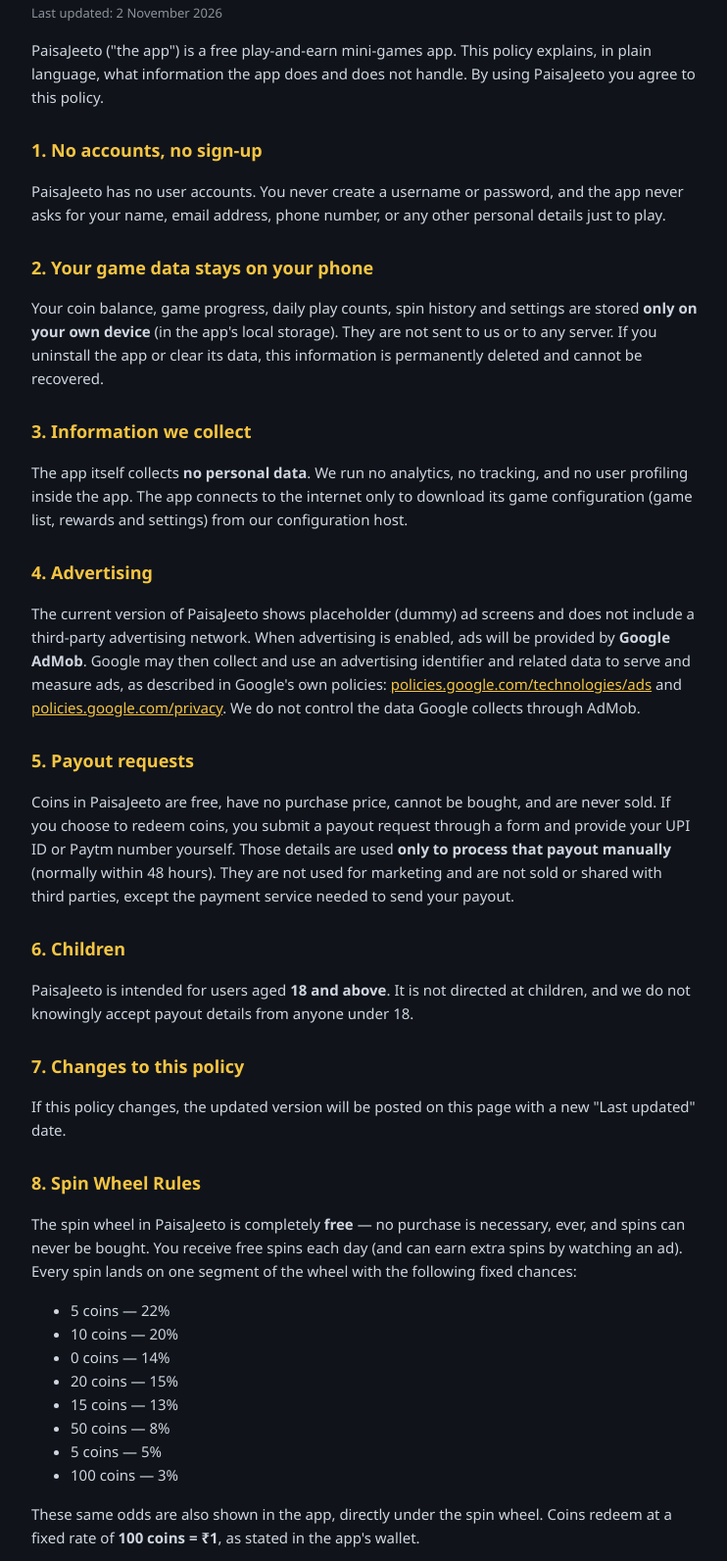
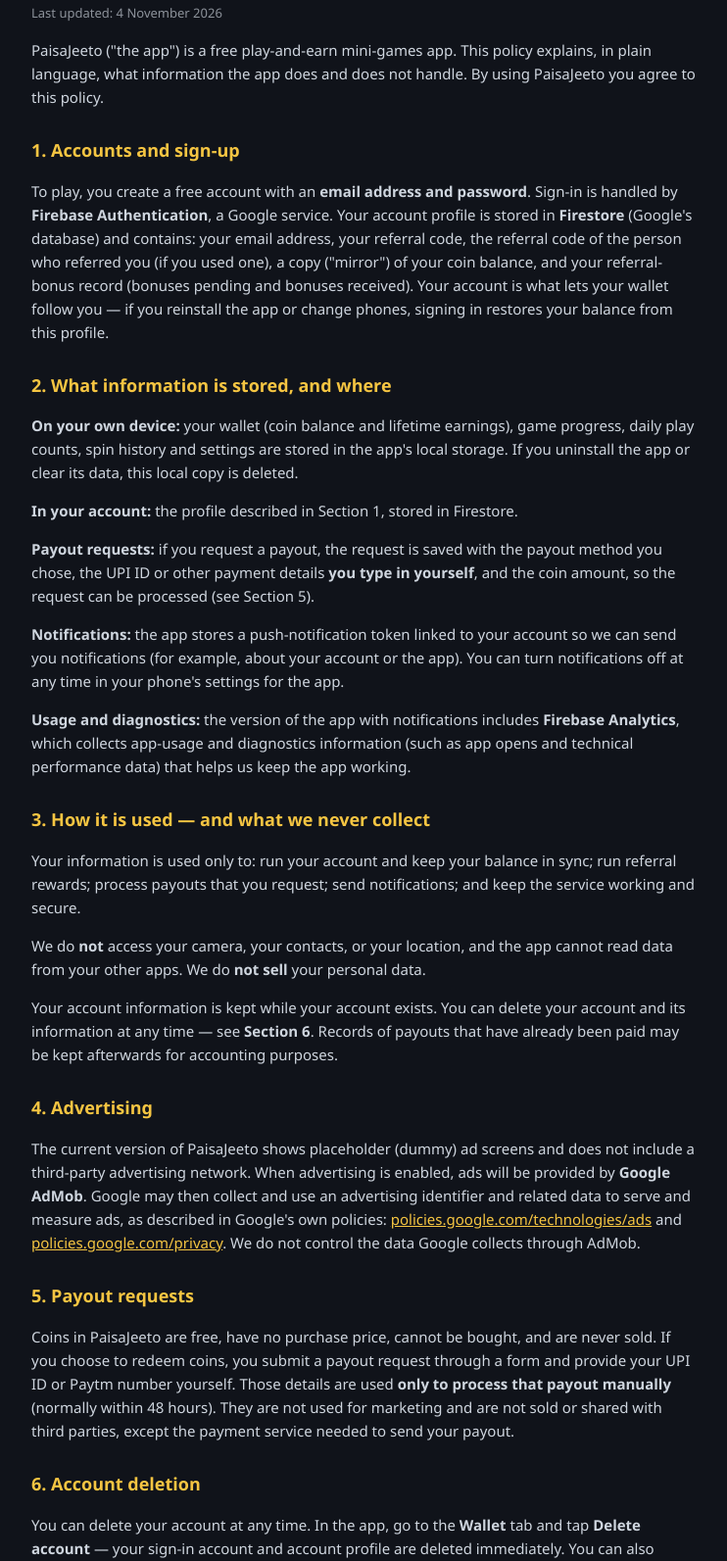
Before and after one commit to paisajeeto/paisajeeto, a plain HTML site: page privacy.html in a window 1280 px wide. Shown: the part 93-1686 px from the top of the page at 98% size, without its empty margins (268-1010 px from the left). Drawn offline with Linux system fonts and the light colour scheme.

Commit message:
Account deletion page + truthful privacy policy

```diff
--- a/privacy.html
+++ b/privacy.html
@@ -19,18 +19,24 @@
 <body>
 <main>
   <h1>PaisaJeeto <span>Privacy Policy</span></h1>
-  <p class="updated">Last updated: 2 November 2026</p>
+  <p class="updated">Last updated: 4 November 2026</p>
 
   <p>PaisaJeeto ("the app") is a free play-and-earn mini-games app. This policy explains, in plain language, what information the app does and does not handle. By using PaisaJeeto you agree to this policy.</p>
 
-  <h2>1. No accounts, no sign-up</h2>
-  <p>PaisaJeeto has no user accounts. You never create a username or password, and the app never asks for your name, email address, phone number, or any other personal details just to play.</p>
+  <h2>1. Accounts and sign-up</h2>
+  <p>To play, you create a free account with an <strong>email address and password</strong>. Sign-in is handled by <strong>Firebase Authentication</strong>, a Google service. Your account profile is stored in <strong>Firestore</strong> (Google's database) and contains: your email address, your referral code, the referral code of the person who referred you (if you used one), a copy ("mirror") of your coin balance, and your referral-bonus record (bonuses pending and bonuses received). Your account is what lets your wallet follow you — if you reinstall the app or change phones, signing in restores your balance from this profile.</p>
 
-  <h2>2. Your game data stays on your phone</h2>
-  <p>Your coin balance, game progress, daily play counts, spin history and settings are stored <strong>only on your own device</strong> (in the app's local storage). They are not sent to us or to any server. If you uninstall the app or clear its data, this information is permanently deleted and cannot be recovered.</p>
+  <h2>2. What information is stored, and where</h2>
+  <p><strong>On your own device:</strong> your wallet (coin balance and lifetime earnings), game progress, daily play counts, spin history and settings are stored in the app's local storage. If you uninstall the app or clear its data, this local copy is deleted.</p>
+  <p><strong>In your account:</strong> the profile described in Section 1, stored in Firestore.</p>
+  <p><strong>Payout requests:</strong> if you request a payout, the request is saved with the payout method you chose, the UPI ID or other payment details <strong>you type in yourself</strong>, and the coin amount, so the request can be processed (see Section 5).</p>
+  <p><strong>Notifications:</strong> the app stores a push-notification token linked to your account so we can send you notifications (for example, about your account or the app). You can turn notifications off at any time in your phone's settings for the app.</p>
+  <p><strong>Usage and diagnostics:</strong> the version of the app with notifications includes <strong>Firebase Analytics</strong>, which collects app-usage and diagnostics information (such as app opens and technical performance data) that helps us keep the app working.</p>
 
-  <h2>3. Information we collect</h2>
-  <p>The app itself collects <strong>no personal data</strong>. We run no analytics, no tracking, and no user profiling inside the app. The app connects to the internet only to download its game configuration (game list, rewards and settings) from our configuration host.</p>
+  <h2>3. How it is used — and what we never collect</h2>
+  <p>Your information is used only to: run your account and keep your balance in sync; run referral rewards; process payouts that you request; send notifications; and keep the service working and secure.</p>
+  <p>We do <strong>not</strong> access your camera, your contacts, or your location, and the app cannot read data from your other apps. We do <strong>not sell</strong> your personal data.</p>
+  <p>Your account information is kept while your account exists. You can delete your account and its information at any time — see <strong>Section 6</strong>. Records of payouts that have already been paid may be kept afterwards for accounting purposes.</p>
 
   <h2>4. Advertising</h2>
   <p>The current version of PaisaJeeto shows placeholder (dummy) ad screens and does not include a third-party advertising network. When advertising is enabled, ads will be provided by <strong>Google AdMob</strong>. Google may then collect and use an advertising identifier and related data to serve and measure ads, as described in Google's own policies: <a href="https://policies.google.com/technologies/ads">policies.google.com/technologies/ads</a> and <a href="https://policies.google.com/privacy">policies.google.com/privacy</a>. We do not control the data Google collects through AdMob.</p>
@@ -38,13 +44,16 @@
   <h2>5. Payout requests</h2>
   <p>Coins in PaisaJeeto are free, have no purchase price, cannot be bought, and are never sold. If you choose to redeem coins, you submit a payout request through a form and provide your UPI ID or Paytm number yourself. Those details are used <strong>only to process that payout manually</strong> (normally within 48 hours). They are not used for marketing and are not sold or shared with third parties, except the payment service needed to send your payout.</p>
 
-  <h2>6. Children</h2>
+  <h2>6. Account deletion</h2>
+  <p>You can delete your account at any time. In the app, go to the <strong>Wallet</strong> tab and tap <strong>Delete account</strong> — your sign-in account and account profile are deleted immediately. You can also request deletion by emailing paisajeeto3@gmail.com from your registered email address; those requests are processed within 7 days. Deleting your account permanently removes your email address, referral code and balance records held for the account, and cancels any pending payout request. Records of payouts already paid may be retained for accounting purposes. Full details are on the <a href="delete-account.html">account deletion page</a>.</p>
+
+  <h2>7. Children</h2>
   <p>PaisaJeeto is intended for users aged <strong>18 and above</strong>. It is not directed at children, and we do not knowingly accept payout details from anyone under 18.</p>
 
-  <h2>7. Changes to this policy</h2>
+  <h2>8. Changes to this policy</h2>
   <p>If this policy changes, the updated version will be posted on this page with a new "Last updated" date.</p>
 
-  <h2>8. Spin Wheel Rules</h2>
+  <h2>9. Spin Wheel Rules</h2>
   <p>The spin wheel in PaisaJeeto is completely <strong>free</strong> — no purchase is necessary, ever, and spins can never be bought. You receive free spins each day (and can earn extra spins by watching an ad). Every spin lands on one segment of the wheel with the following fixed chances:</p>
   <ul>
     <li>5 coins — 22%</li>
@@ -58,7 +67,7 @@
   </ul>
   <p>These same odds are also shown in the app, directly under the spin wheel. Coins redeem at a fixed rate of <strong>100 coins = ₹1</strong>, as stated in the app's wallet.</p>
 
-  <h2>9. Contact</h2>
+  <h2>10. Contact</h2>
   <p class="note">Contact: paisajeeto3@gmail.com</p>
 </main>
 </body>
```
Also changed, not shown: delete-account.html (added, +48 -0 lines).
